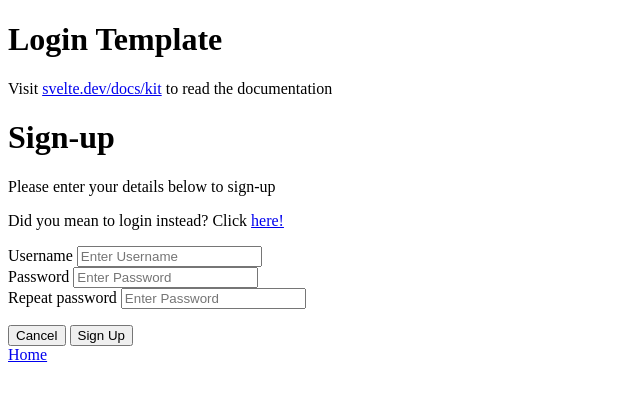
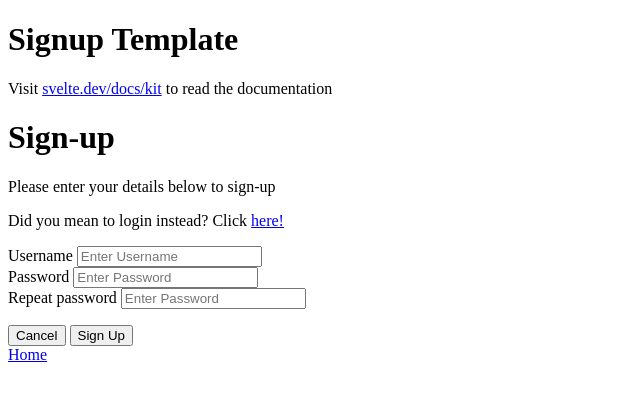
Before and after one commit to kitty-committee/kittysync, a SvelteKit app in the folder packages/frontend/: page /app/signup in a window 1280 px wide. Shown: the top 398 px of the page, without its empty margins (0-640 px from the left). Built offline with nearby package versions, Linux system fonts and the light colour scheme.

Commit message:
chore: Alter "Login" to "Signup" in signup header

```diff
--- a/packages/frontend/src/routes/app/signup/+page.svelte
+++ b/packages/frontend/src/routes/app/signup/+page.svelte
@@ -3,7 +3,7 @@
     import { resolve } from "$app/paths";
 </script>
 
-<h1>Login Template</h1>
+<h1>Signup Template</h1>
 <p>Visit <a href="https://svelte.dev/docs/kit">svelte.dev/docs/kit</a> to read the documentation</p>
 
 <Signup />
```
